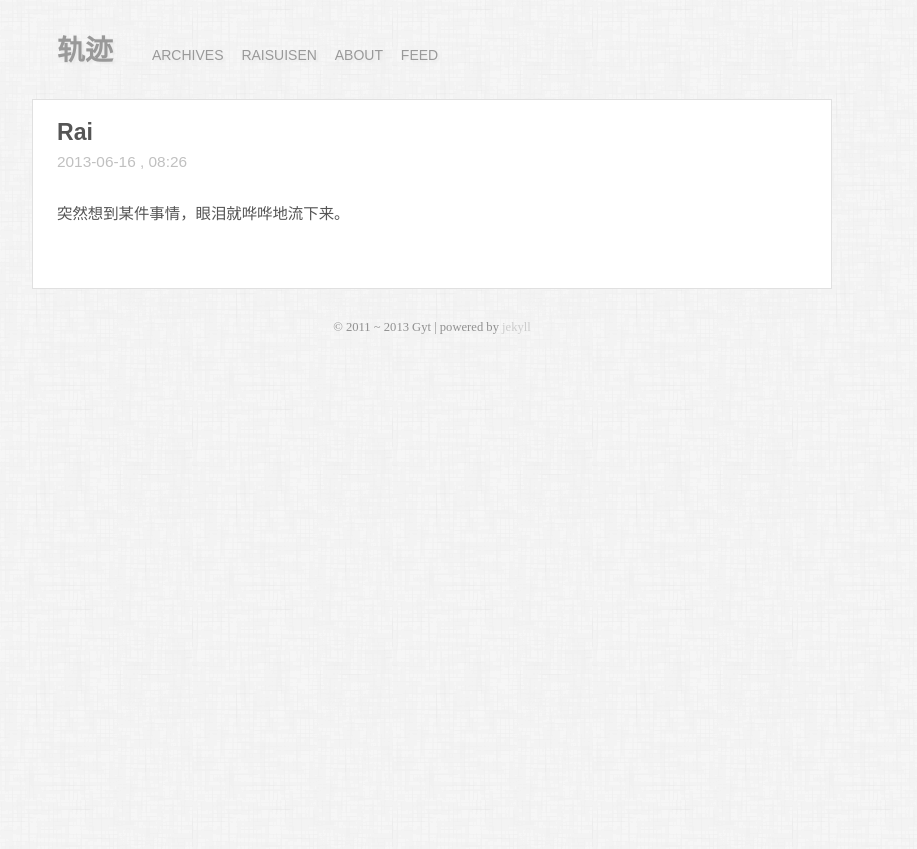
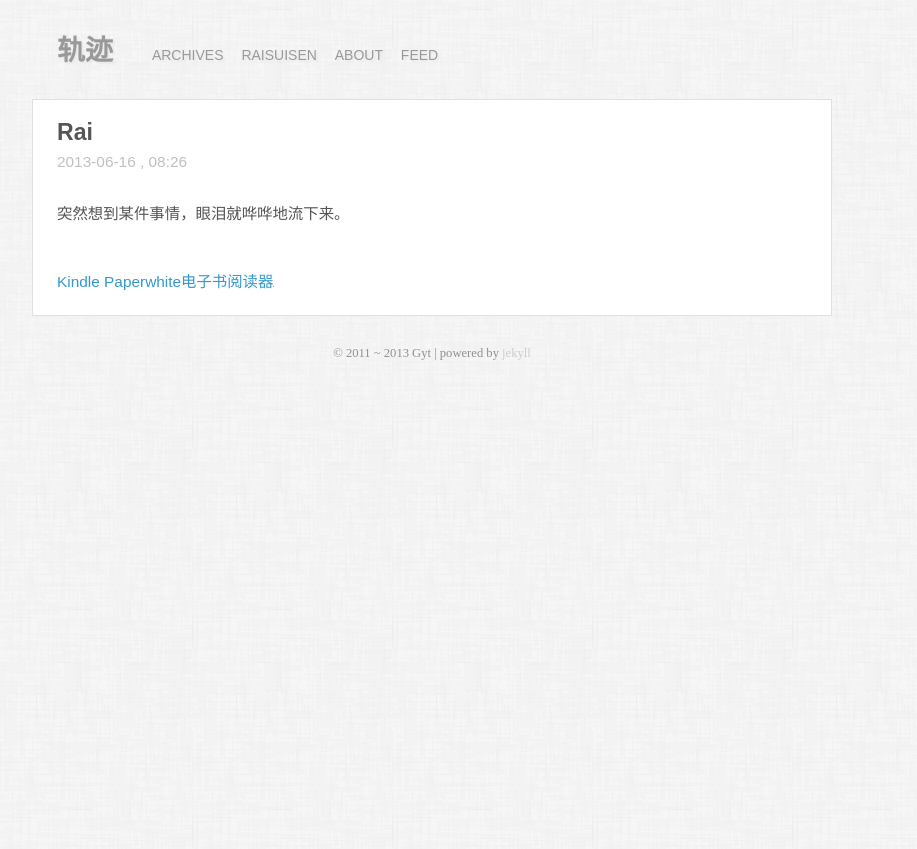
Before and after one commit to gyteng/gyteng.github.com, a Jekyll site: the page built from _posts/2013-06-16-Rai.markdown, in a window 1280 px wide. Shown: the top 849 px of the page, without its empty margins (208-1125 px from the left). Built offline with Jekyll 4.4.1, drawn with Linux system fonts in a browser that asks for light colours; some web fonts are replaced; Markdown is read by kramdown in place of the engine named in the settings; comment, search, counter and statistics services are not loaded.

Commit message:
From Amazon EC2

```diff
--- a/_layouts/post.html
+++ b/_layouts/post.html
@@ -54,4 +54,5 @@ $(function(){
   });
 })
 </script>
+<a href="http://www.amazon.cn/gp/product/B007OZO03M/ref=as_li_tf_tl?ie=UTF8&camp=536&creative=3200&creativeASIN=B007OZO03M&linkCode=as2&tag=gyteng-23">Kindle Paperwhite电子书阅读器</a><img src="http://ir-cn.amazon-adsystem.com/e/ir?t=gyteng-23&l=as2&o=28&a=B007OZO03M" width="1" height="1" border="0" alt="" style="border:none !important; margin:0px !important;" />
 </article>
```
